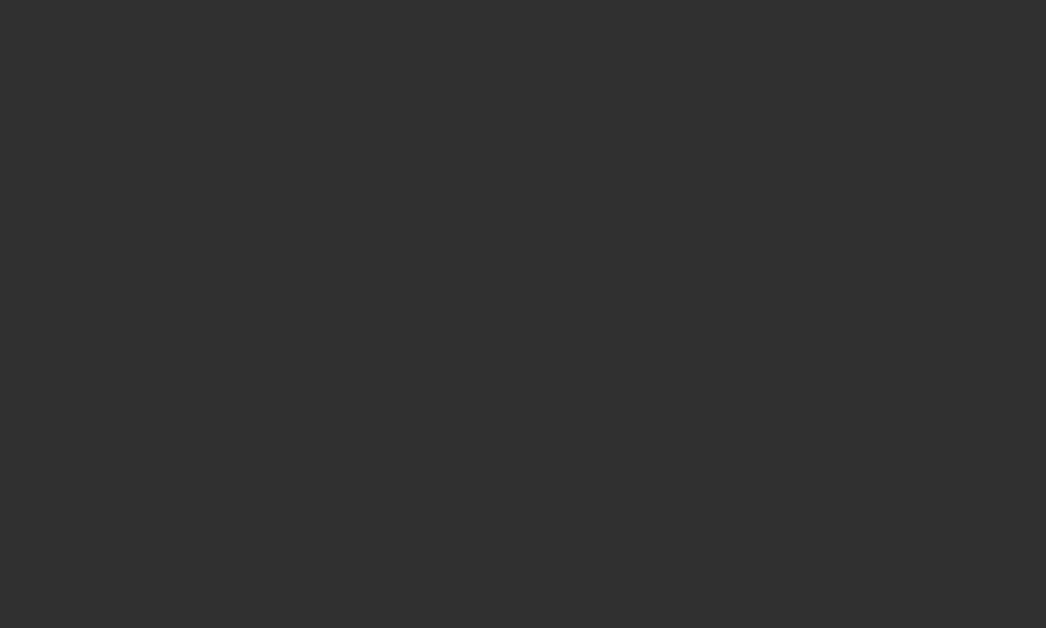
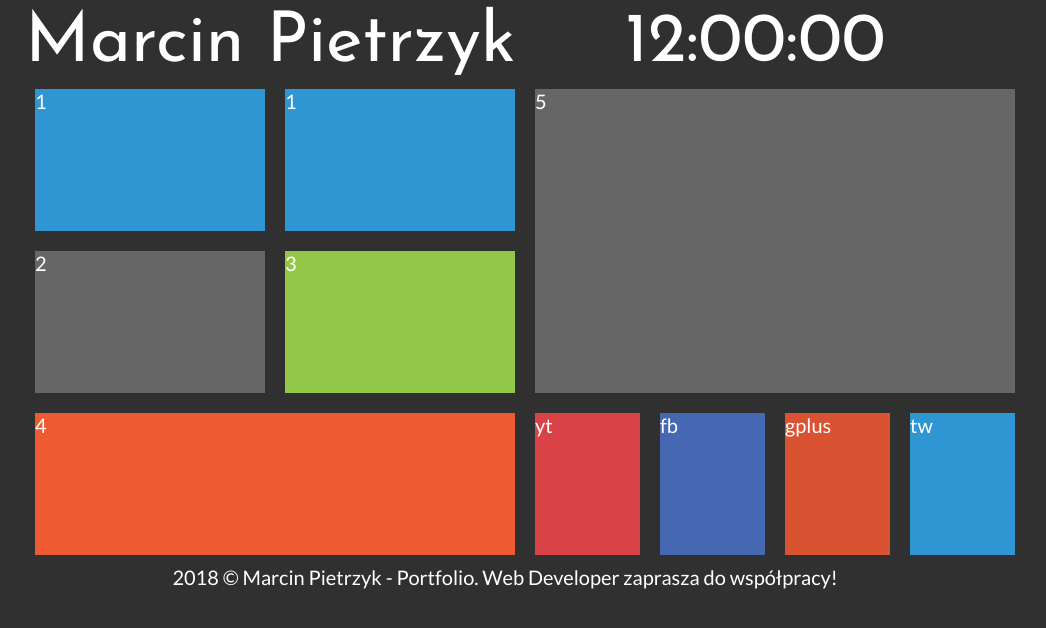
Before and after one commit to MarcinPietrzyk/HTML-CSS, a plain HTML site: page index.html in a window 1280 px wide. Shown: the whole page, without its empty margins (115-1161 px from the left). Drawn offline with Linux system fonts and the light colour scheme.

Commit message:
2nd commit architecture

```diff
--- a/index.html
+++ b/index.html
@@ -7,24 +7,48 @@
 		<meta name="keywords" content=" "/>
 		<meta http-equiv="X-UA-Compatible" content="IE=edge,chrome=1" />
 
-		<title>Jan Kowalski - Portfolio</title>
+		<title>Marcin Pietrzyk - Portfolio</title>
 		<meta name="description" content="Stworzę dla Ciebie wyjątkową stronę www! Zatrudnij programistę webowego: PHP, JavaScript, HTML, CSS, MySQL, WordPress, Joomla, Drupal." />
 		<meta name="keywords" content="zamów, stronę, tworzenie, www, programista, portfolio, php, javascript, html, css, WordPress, Joomla, Drupal" />
 
 		<link rel="stylesheet" href="style.css" type="text/css" />
+		<link href="https://fonts.googleapis.com/css?family=Josefin+Sans|Lato&amp;subset=latin-ext" rel="stylesheet">
 
 	</head>
 
 	<body>
 		<div id="container">
 
-			<div class="rectangle"></div>
+			<div class="rectangle">
+				<div id="logo">Marcin Pietrzyk</div>
+				<div id="zegar">12:00:00</div>
+				<div style="clear:both;"></div>
+			</div>
 
-			<div class="square"></div>
-			<div class="square"></div>
+			<div class="square">
+				<div class="tile1">1</div>
+				<div class="tile1">1</div>
+				<div style="clear:both;"></div>
+
+				<div class="tile2">2</div>
+				<div class="tile3">3</div>
+				<div style="clear:both;"></div>
+
+				<div class="tile4">4</div>
+			</div>
+
+			<div class="square">
+				<div class="tile5">5</div>
+				<div class="yt">yt</div>
+				<div class="fb">fb</div>
+				<div class="gplus">gplus</div>
+				<div class="tw">tw</div>
+				<div style="clear:both;"></div>
+			</div>
+
 			<div style="clear:both;"></div>
 
-			<div class="rectangle"></div>
+			<div class="rectangle">2018 &copy; Marcin Pietrzyk - Portfolio. Web Developer zaprasza do współpracy! </div>
 
 		</div>
 
--- a/style.css
+++ b/style.css
@@ -2,6 +2,8 @@ body
 {
 	background-color: #303030;
 	color: #ffffff;
+	font-family: 'Lato', sans-serif;
+	font-size: 20px;
 }
 
 #container
@@ -15,6 +17,7 @@ body
 {
 	width:960px;
 	margin:20 px;
+	text-align: center;
 }
 
 .square
@@ -22,3 +25,99 @@ body
 	width:50%;
 	float:left;
 }
+
+#logo
+{
+	float:left;
+	font-family: 'Josefin Sans', sans-serif;
+	font-size:70px;
+	width: 600px;
+	text-align:left;
+}
+
+#zegar
+{
+	float: left;
+	font-family: 'Josefin Sans', sans-serif;
+	font-size:70px;
+	text-align:left;
+}
+
+.tile1
+{
+	margin:10px;
+	width: 230px;
+	height:142px;
+	background-color: #3095d3;
+	float:left;
+}
+
+.tile2
+{
+	margin:10px;
+	width: 230px;
+	height:142px;
+	background-color: #666666;
+	float:left;
+}
+
+.tile3
+{
+	margin:10px;
+	width: 230px;
+	height:142px;
+	background-color: #93c748;
+	float:left;
+}
+
+.tile4
+{
+	margin:10px;
+	width: 480px;
+	height:142px;
+	background-color: #ee5a32;
+}
+
+.tile5
+{
+	margin:10px;
+	width: 480px;
+	height:304px;
+	background-color: #666666;
+}
+
+.yt
+{
+	margin:10px;
+	width: 105px;
+	height:142px;
+	background-color: #d94348;
+	float:left;
+}
+
+.fb
+{
+	margin:10px;
+	width: 105px;
+	height:142px;
+	background-color: #4668b3;
+	float:left;
+}
+
+.gplus
+{
+	margin:10px;
+	width: 105px;
+	height:142px;
+	background-color: #d95333;
+	float:left;
+}
+
+.tw
+{
+	margin:10px;
+	width: 105px;
+	height:142px;
+	background-color: #3095d3;
+	float:left;
+}
```
